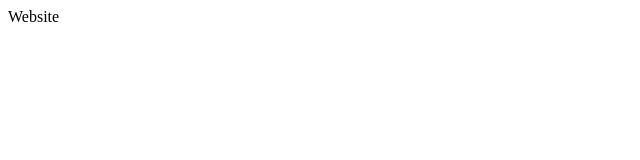
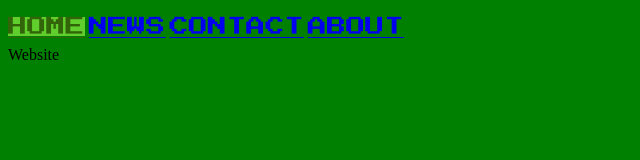
Before and after one commit to ruairi212/textbasedrp, a plain HTML site: page frontend/index.html in a window 1280 px wide. Shown: the whole page, without its empty margins (0-640 px from the left). Drawn offline with Linux system fonts and the light colour scheme.

Commit message:
added nav bar

```diff
--- a/frontend/index.html
+++ b/frontend/index.html
@@ -3,9 +3,18 @@
 
 <head>
     <title>textbased</title>
+    <link rel="stylesheet" href="style.css">
 </head>
-<body>
-    Website
+<div class="topnav">
+    <a class="active" href="#home">Home</a>
+    <a href="#news">News</a>
+    <a href="#contact">Contact</a>
+    <a href="#about">About</a>
+</div>
+<div>
+    <body>
+        Website
+    </body>
+</div>
 
-</body>
 </html>
--- a/frontend/style.css
+++ b/frontend/style.css
@@ -1,3 +1,29 @@
-body{
+@import "https://fonts.googleapis.com/css?family=Press%20Start%202P";
+
+html, body{
     background-color: green;
+
 }
+.topnav a {
+  display: inline;
+  justify-content:right;
+  align-items:right;
+  font-family: 'Press Start 2P';
+  font-size: 1.2rem;
+  line-height: 2;
+  height: 100%;
+  text-transform: uppercase;
+}
+li {
+  float: right;
+  color: #4FAF44;
+}
+.topnav a:hover{
+    background-color: rgb(157, 212, 157);
+    color: black;
+}
+
+.topnav a.active {
+    background-color: rgb(96, 207, 45);
+    color: rgb(50, 100, 9);
+}
```
